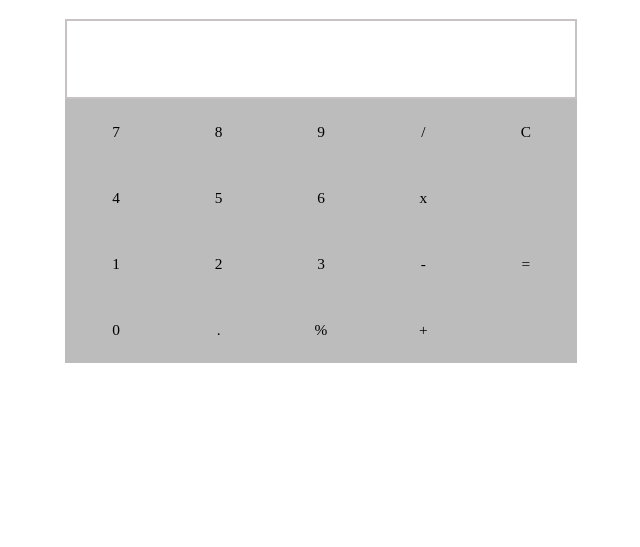
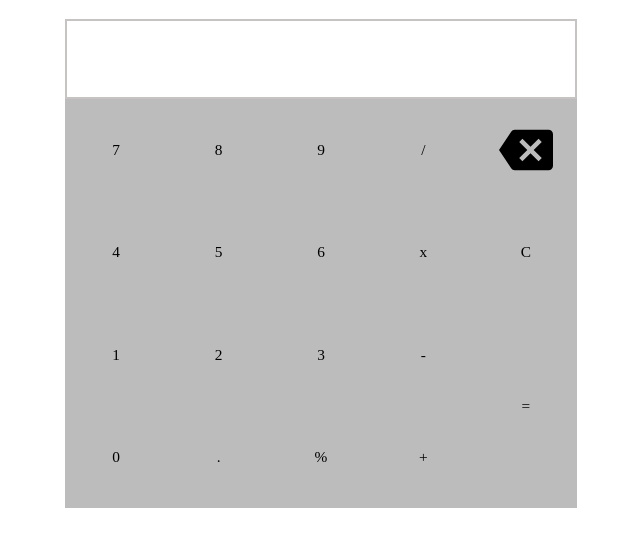
Before and after one commit to mg4603/calculator, a plain HTML site: page index.html in a window 1280 px wide. Shown: the part 69-616 px from the top of the page, without its empty margins (319-959 px from the left). Drawn offline with Linux system fonts and the light colour scheme.

Commit message:
Add assets required for project
Added assets/images/backspace.svg to add the backspace button to the
numberpad

```diff
--- a/index.html
+++ b/index.html
@@ -38,6 +38,7 @@
                 <div>+</div>
             </div>
             <div class="col">
+                <div><img src="./assets/images/backspace.svg" alt=""></div>
                 <div>C</div>
                 <div>=</div>
             </div>
--- a/styles.css
+++ b/styles.css
@@ -22,7 +22,7 @@ body{
 }
 
 .calculator-body .col:last-child div:last-child{
-    grid-row: 2/ span 3;
+    grid-row: 3/ span 2;
 }
 .col div{
     width: 8vw;
```
Also changed, not shown: assets/images/backspace.svg (added).
